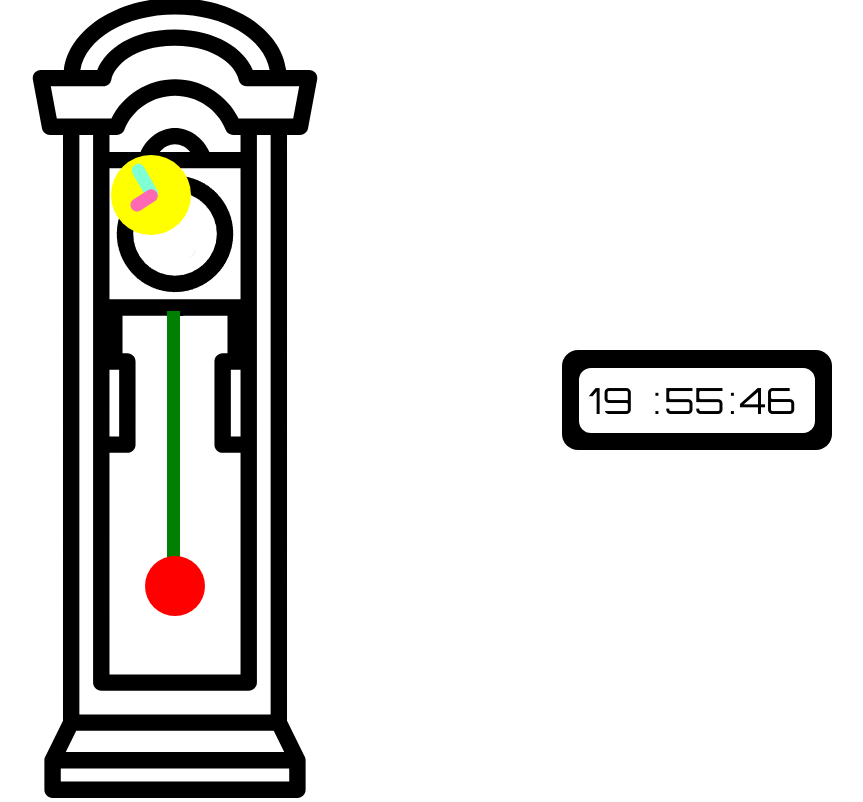
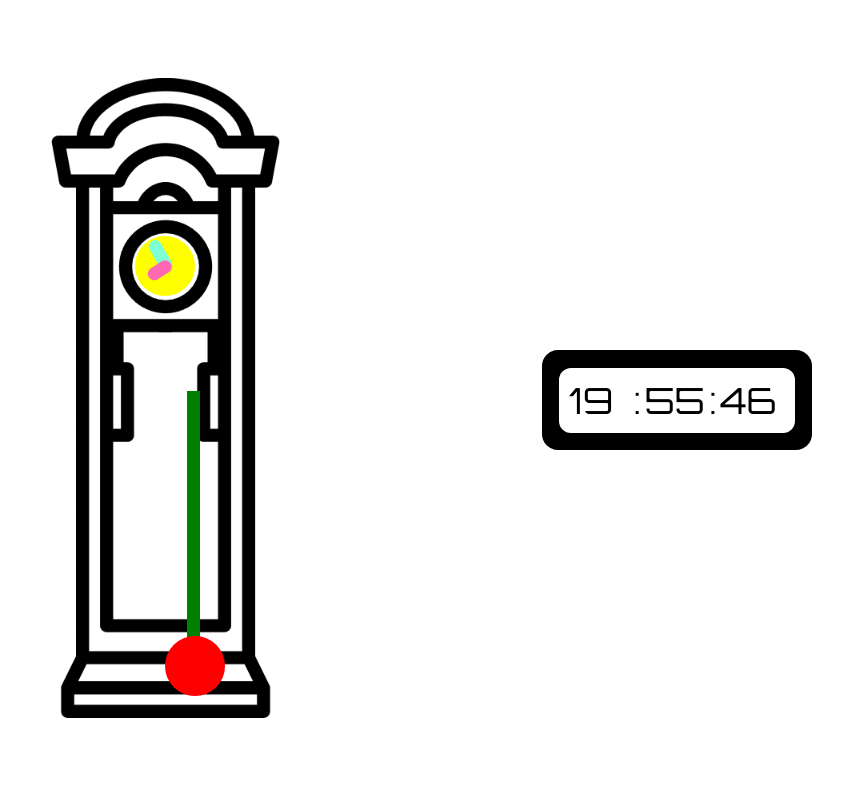
Before and after one commit to M-Feale/react-ticking-clock, a React (Vite) app: page / in a window 1280 px wide. Shown: the whole page, without its empty margins (210-1073 px from the left). Built offline with nearby package versions, Linux system fonts and the light colour scheme.

Commit message:
ajusted-clock-face-and-central-hands

```diff
--- a/src/AnalogClock.jsx
+++ b/src/AnalogClock.jsx
@@ -13,17 +13,23 @@ const AnalogClock = ({ time }) => {
 		time.seconds != null && (
 			<>
 				<ClockFrame>
+					<div>
 						<ClockImage src={clock} />
-					<SecondsHand className="second"
+						<SecondsHand
+							className="second"
 							// $travel={secondDegrees}
 						>
 							<Weight></Weight>
 						</SecondsHand>
 
 						<ClockFace>
-						<Hand className="minute" $travel={minuteDegrees}></Hand>
+							<Hand
+								className="minute"
+								$travel={minuteDegrees}
+							></Hand>
 							<Hand className="hour" $travel={hourDegrees}></Hand>
 						</ClockFace>
+					</div>
 				</ClockFrame>
 			</>
 		)
@@ -33,11 +39,14 @@ const AnalogClock = ({ time }) => {
 const ClockFrame = styled.div`
 	position: relative;
 	background-color: transparent;
+    display: flex;
+    align-items: center;
+    justify-content: center;
 `;
 
 const ClockImage = styled.img`
 	position: relative;
-    max-height: 100%;
+	height: 640px;
 `;
 
 const SecondsHand = styled.div`
@@ -65,14 +74,14 @@ const Weight = styled.div`
 `;
 
 const ClockFace = styled.div`
-	height: 80px;
-	width: 80px;
+	height: 60px;
+	width: 60px;
 	background-color: yellow;
 	position: absolute;
 	border-radius: 50%;
 
-    top: 157px;
-    left: 83px;
+	top: 158px;
+	left: 87px;
 `;
 
 const Hand = styled.div`
@@ -85,12 +94,12 @@ const Hand = styled.div`
 	transform-origin: 50% 5px;
 
 	&.minute {
-		height: 40px;
+		height: 34px;
 		background-color: aquamarine;
 		transform: ${(props) => `rotate(${props.$travel}deg)`};
 	}
 	&.hour {
-		height: 30px;
+		height: 26px;
 		background-color: hotpink;
 		transform: ${(props) => `rotate(${props.$travel}deg)`};
 	}
```
Lines whose indentation alone changed are shown as unchanged.
